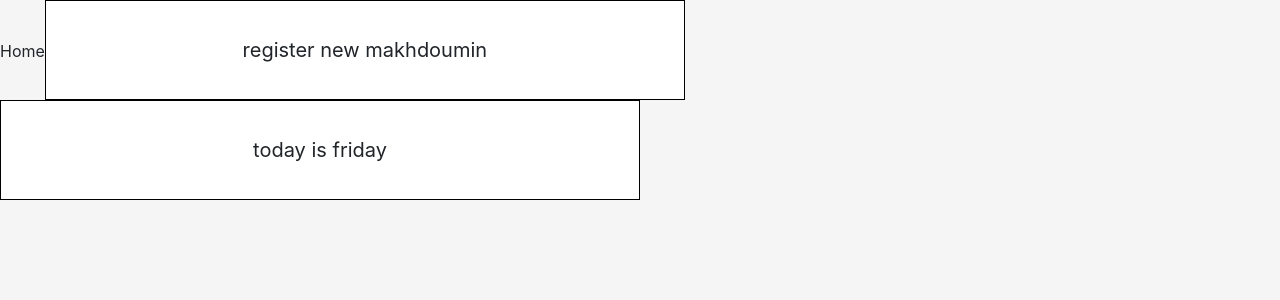
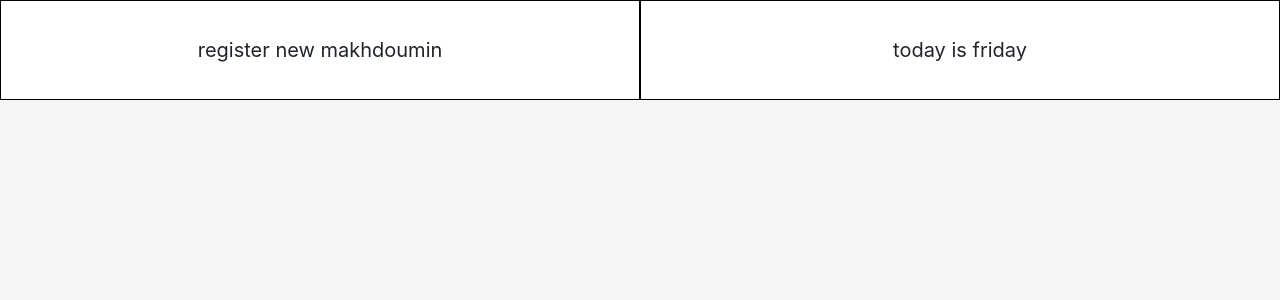
Before and after one commit to karimmahrouskamil/serviceOfLightAngularRegisterationForm, an Angular app in the folder serviceOfLightRegistration/: page /register in a window 1280 px wide. Shown: the top 300 px of the page. Built offline with nearby package versions, Linux system fonts and the light colour scheme.

Commit message:
configure routing module

```diff
--- /dev/null
+++ b/serviceOfLightRegistration/src/app/app-routing-module.ts
@@ -0,0 +1,18 @@
+
+import { NgModule, Component } from '@angular/core';
+import { RouterModule, Routes  } from '@angular/router';
+import { AppComponent } from './app.component';
+import { RegistrationComponent } from './registration/registration.component';
+
+
+const appRoutes: Routes = [
+  {path: 'home', component: AppComponent },
+  {path: 'register', component: RegistrationComponent }
+];
+
+@NgModule({
+  imports: [RouterModule.forRoot(appRoutes)
+  ],
+  exports: [RouterModule]
+})
+export class AppRoutingModule { }
--- a/serviceOfLightRegistration/src/app/app.component.html
+++ b/serviceOfLightRegistration/src/app/app.component.html
@@ -1,5 +1,8 @@
 <div class="container-of-dashboard">
-    <a routerLink="register">Home</a>
-  <div class="cards-dashboard"  >register new makhdoumin</div>
+
+
+
+  <div class="cards-dashboard">register new makhdoumin</div>
   <div class="cards-dashboard">today is friday</div>
+
 </div>
--- a/serviceOfLightRegistration/src/app/app.module.ts
+++ b/serviceOfLightRegistration/src/app/app.module.ts
@@ -3,13 +3,15 @@ import { NgModule } from '@angular/core';
 
 import { AppComponent } from './app.component';
 import { RegistrationComponent } from './registration/registration.component';
-import {NgbModule} from '@ng-bootstrap/ng-bootstrap';
+// import {NgbModule} from '@ng-bootstrap/ng-bootstrap';
+import { AppRoutingModule } from './app-routing-module';
 @NgModule({
   declarations: [
     AppComponent,
     RegistrationComponent
   ],
-  imports: [NgbModule,
+  imports: [
+    AppRoutingModule,
     BrowserModule
   ],
   providers: [],
```
